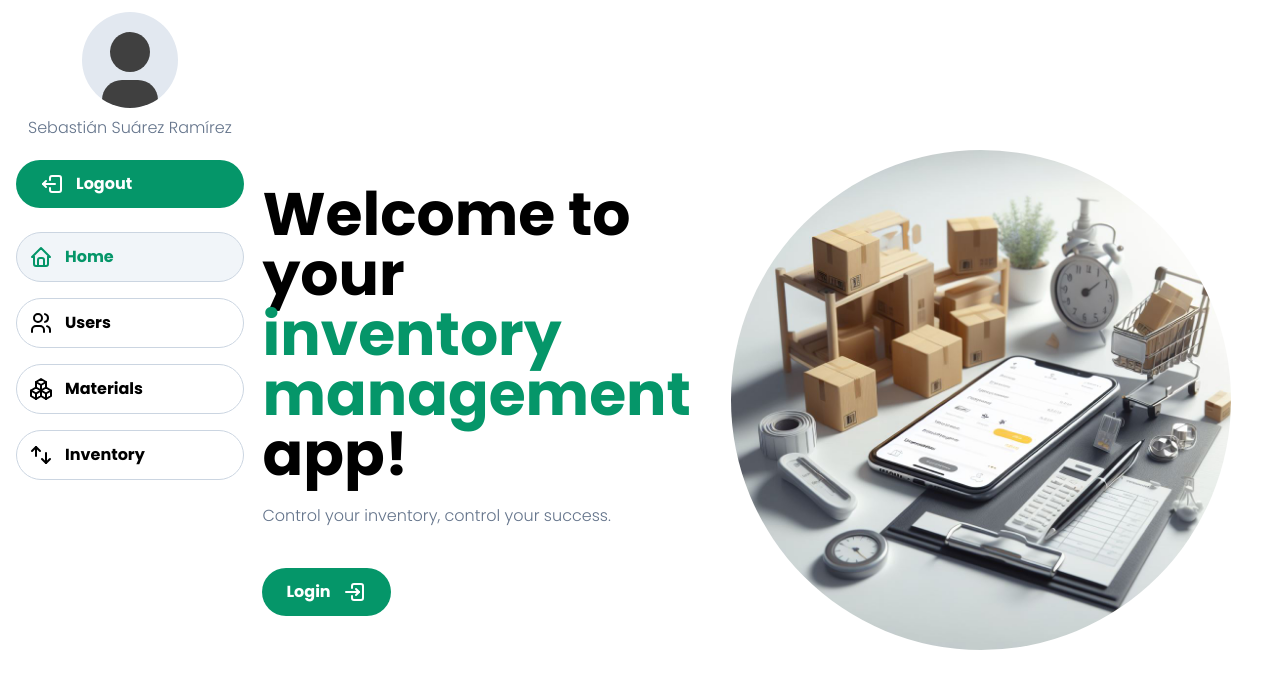
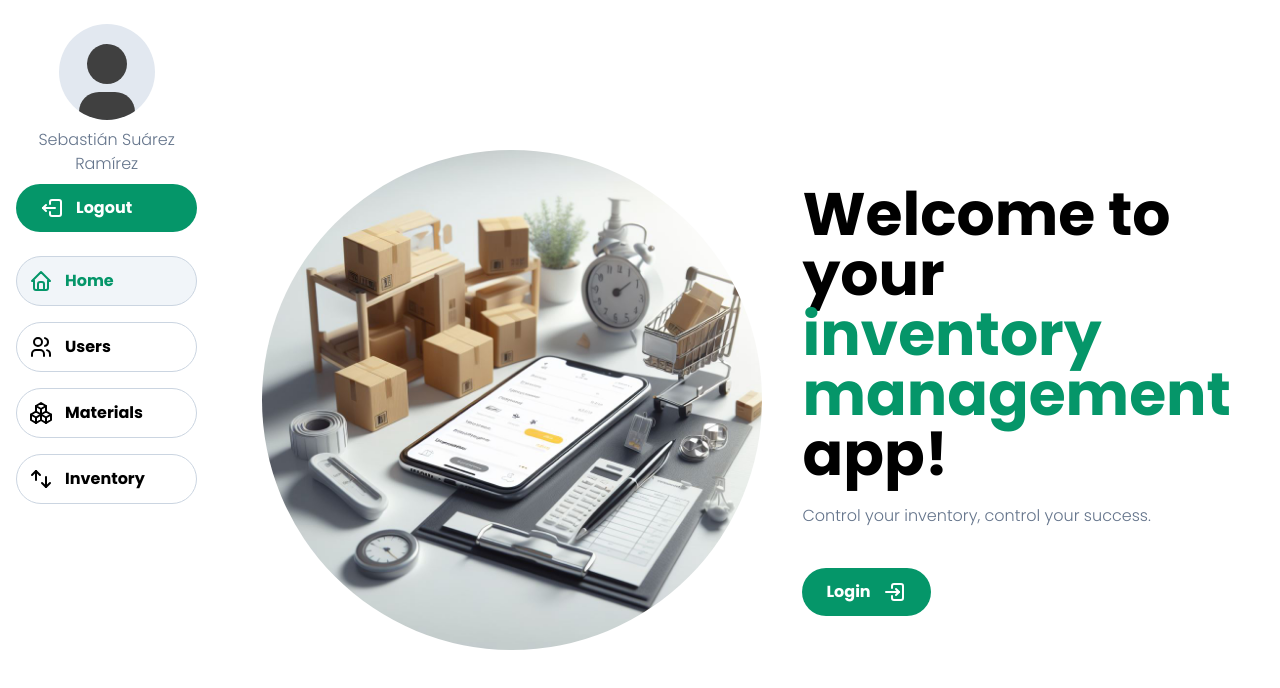
Before and after one commit to sebinllas/inventory-app, a Next.js app: page / in a window 1280 px wide. Shown: the top 688 px of the page. Built offline with nearby package versions, Linux system fonts and the light colour scheme.

Commit message:
update some styles and general layout

```diff
--- a/components/MaterialMovementsDetails.tsx
+++ b/components/MaterialMovementsDetails.tsx
@@ -39,7 +39,7 @@ export const MaterialMovementsDetails = ({
 
 const LoadingComponent = () => {
   return (
-    <div className='min-w-[500px] p-10'>
+    <div className='p-10'>
       <Loading />
     </div>
   );
@@ -47,16 +47,12 @@ const LoadingComponent = () => {
 
 const NoDataComponent = () => {
   return (
-    <div className='min-w-[500px] p-10 text-center'>
+    <div className='p-10 text-center'>
       There are no movements for this material
     </div>
   );
 };
 
 const ErrorComponent = () => {
-  return (
-    <div className='min-w-[500px] p-10 text-center'>
-      Failed to load movements
-    </div>
-  );
+  return <div className='p-10 text-center'>Failed to load movements</div>;
 };
--- a/components/MovementsChart.tsx
+++ b/components/MovementsChart.tsx
@@ -8,14 +8,14 @@ const Chart = dynamic(() => import('react-apexcharts'), { ssr: false });
 export const MovementsChart = ({ data }: { data: MovementResponse[] }) => {
   const chartData = useMemo(() => (data ? toChartData(data) : []), [data]);
   return (
-    <div className='w-full px-20'>
+    <div className='container py-4 px-6'>
       <h2 className='text-2xl font-semibold text-center py-4'>
         {chartData.length > 0 ? chartData[chartData.length - 1].y : 0} Units
         <span className='block text-sm font-light'>Current Stock</span>
       </h2>
       <Chart
         options={chartOptions}
-        series={[{ name: 'Movements', data: chartData }]}
+        series={[{ name: 'Quantity', data: chartData }]}
         type='area'
         height={350}
       />
--- a/components/layouts/Sidebar.tsx
+++ b/components/layouts/Sidebar.tsx
@@ -44,30 +44,30 @@ export const Sidebar = () => {
   };
   return (
     <aside className='relative'>
-      <div className='flex flex-col gap-2 px-4 fixed'>
-        <div className='text-neutral-700 p-3 flex flex-col gap-2 rounded-lg items-center'>
+      <div className='flex flex-col gap-2 p-4 md:sticky top-0 left-0 max-h-screen overflow-y-auto'>
+        <div className='text-neutral-700 flex flex-col gap-2 rounded-lg items-center mt-2 w-full'>
           <div
             className='bg-slate-200 rounded-full w-24 h-24 overflow-hidden
-          flex justify-center self-center'
+            flex justify-center self-center'
           >
             <IconUserFilled size={120} />
           </div>
           <p className='text-center font-light w-full text-slate-500'>
             {user.name}
           </p>
+          <Button className='whitespace-nowrap md:w-full flex gap-3 p-3'>
+            <IconLogout2 /> Logout
+          </Button>
         </div>
-        <Button className='whitespace-nowrap flex gap-3 p-3'>
-          <IconLogout2 /> Logout
-        </Button>
-        <ul className='flex flex-col gap-4 py-4'>
+        <ul className='flex md:flex-col justify-center gap-4 py-4'>
           {links.map(({ label, href, icon: Icon }) => (
             <li key={label}>
               <Link
                 href={href}
                 className={`border-slate-300 border hover:bg-slate-100
-            rounded-full p-3 flex gap-3 font-bold ${
-              pathname === href && 'text-emerald-600 bg-slate-100'
-            }`}
+                rounded-full p-3 flex gap-3 font-bold ${
+                  pathname === href && 'text-emerald-600 bg-slate-100'
+                }`}
               >
                 <Icon />
                 {label}
--- a/pages/_app.tsx
+++ b/pages/_app.tsx
@@ -12,7 +12,9 @@ const App = ({ Component, pageProps }: AppProps) => {
   return (
     <div className={`${poppins.className} main-layout`}>
       <Sidebar />
-      <Component {...pageProps} />
+      <main>
+        <Component {...pageProps} />
+      </main>
     </div>
   );
 };
--- a/pages/index.tsx
+++ b/pages/index.tsx
@@ -4,10 +4,16 @@ import Image from 'next/image';
 
 const Home = () => {
   return (
-    <main className='h-screen w-full flex items-center justify-center'>
-      <div className='flex justify-center px-40 gap-10 items-center'>
+    <div className='md:min-h-screen flex justify-center px-40 gap-10 items-center'>
+      <Image
+        src='/assets/landing-image.jpeg'
+        width={500}
+        height={500}
+        alt='illustrative inventory management'
+        className='rounded-full shrink '
+      />
       <section>
-          <h1 className='text-6xl font-bold '>
+        <h1 className='text-4xl lg:text-6xl font-bold '>
           Welcome to your{' '}
           <span className='text-emerald-600'>inventory management</span> app!
         </h1>
@@ -18,15 +24,7 @@ const Home = () => {
           Login <IconLogin2 />
         </Button>
       </section>
-        <Image
-          src='/assets/landing-image.jpeg'
-          width={500}
-          height={500}
-          alt='illustrative inventory management'
-          className='rounded-full'
-        />
     </div>
-    </main>
   );
 };
 
--- a/styles/globals.css
+++ b/styles/globals.css
@@ -3,7 +3,7 @@
 @tailwind utilities;
 
 table {
-  @apply [&_td]:py-2 [&_th]:py-2 [&_td]:px-4 [&_th]:px-4 divide-y divide-slate-300;
+  @apply [&_td]:py-2 [&_th]:py-2 [&_td]:px-4 [&_th]:px-4 divide-y divide-slate-300 w-full;
 }
 
 tbody {
@@ -11,11 +11,11 @@ tbody {
 }
 
 tbody > tr {
-  @apply hover:bg-neutral-100;
+  @apply hover:bg-neutral-100 text-center;
 }
 
 .container {
-  @apply rounded-lg border-slate-300 border min-w-fit;
+  @apply rounded-lg border-slate-300 border w-full min-w-fit;
 }
 
 .page-title {
@@ -27,6 +27,10 @@ tbody > tr {
 }
 
 .main-layout {
-  @apply grid [&>h1]:col-start-2 [&>h1]:order-first;
   grid-template-columns: minmax(auto, 2fr) 10fr;
+  @apply flex flex-col md:grid [&>h1]:col-start-2 [&>h1]:order-first [&>aside]:row-start-1 [&>aside]:row-span-full;
 }
+
+main {
+  @apply col-start-2 px-5;
+}
```
Lines whose indentation alone changed are shown as unchanged.
